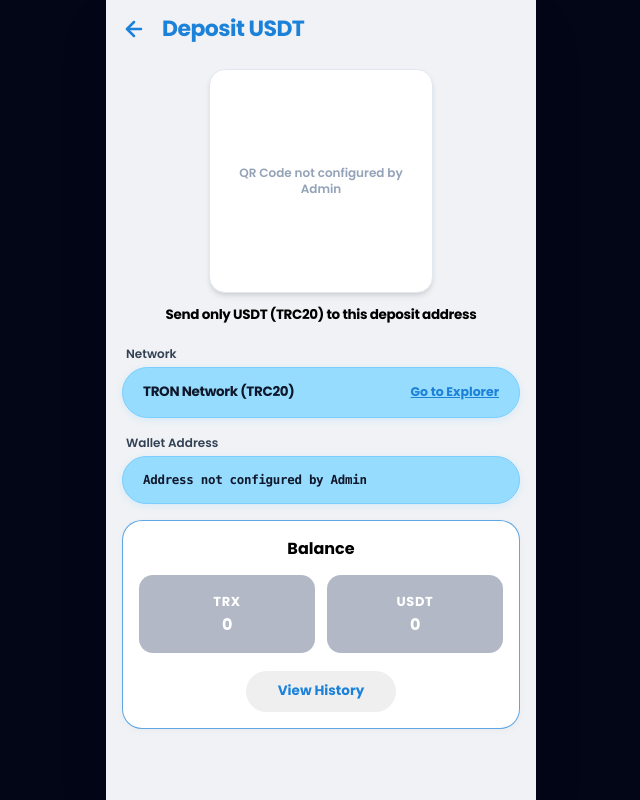
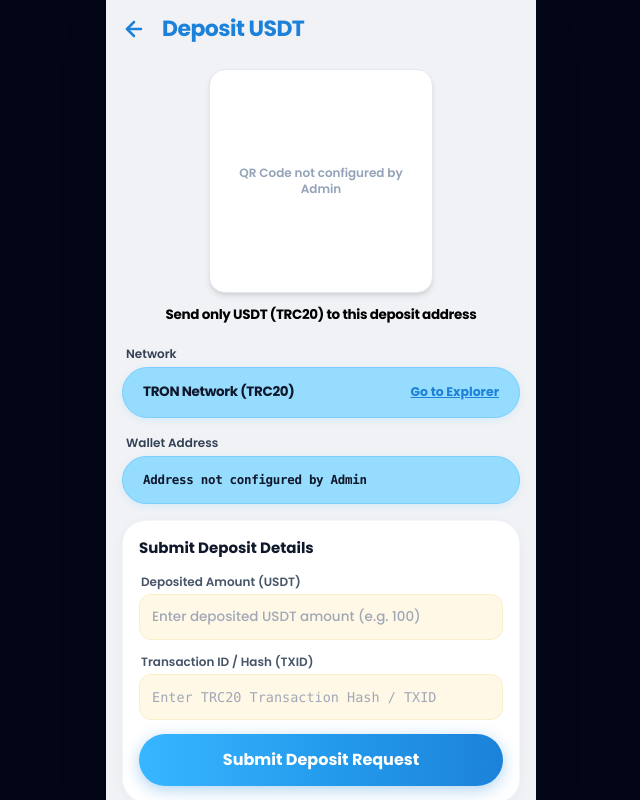
Before and after one commit to angelxexchange-tech/index-exchange, a Next.js app: page /deposit in a window 1280 px wide. Shown: the whole page, without its empty margins (319-959 px from the left). Built offline with nearby package versions, Linux system fonts and the light colour scheme; no server answers; sample sign-in values are in the browser's storage.

Commit message:
feat: add deposit request submission form (amount & TXID) and admin approval/rejection handler

```diff
--- /dev/null
+++ b/src/app/api/user/deposit/route.ts
@@ -0,0 +1,80 @@
+import { NextRequest, NextResponse } from "next/server";
+import { connectToDatabase } from "@/lib/db";
+import User from "@/models/User";
+import Transaction from "@/models/Transaction";
+
+export async function POST(req: NextRequest) {
+  try {
+    const body = await req.json();
+    const { userId, amount, transactionId, asset } = body;
+
+    const numAmount = Number(amount);
+    const cleanTxId = transactionId ? String(transactionId).trim() : "";
+    const targetAsset = asset ? String(asset).trim().toUpperCase() : "USDT";
+
+    if (!userId || isNaN(numAmount) || numAmount <= 0) {
+      return NextResponse.json(
+        { success: false, message: "Please enter a valid deposit amount." },
+        { status: 400 }
+      );
+    }
+
+    if (!cleanTxId) {
+      return NextResponse.json(
+        { success: false, message: "Please enter the Transaction ID / Hash (TXID)." },
+        { status: 400 }
+      );
+    }
+
+    await connectToDatabase();
+
+    const user = await User.findOne({ userId });
+    if (!user) {
+      return NextResponse.json(
+        { success: false, message: "User not found." },
+        { status: 404 }
+      );
+    }
+
+    // Check if duplicate transaction ID was submitted
+    const existingTx = await Transaction.findOne({ address: cleanTxId, type: "deposit" });
+    if (existingTx) {
+      return NextResponse.json(
+        { success: false, message: "This Transaction ID / Hash has already been submitted." },
+        { status: 400 }
+      );
+    }
+
+    const refId = `DEP-${Date.now()}-${Math.floor(1000 + Math.random() * 9000)}`;
+
+    const transaction = await Transaction.create({
+      userId,
+      type: "deposit",
+      asset: targetAsset,
+      amount: numAmount,
+      status: "pending",
+      address: cleanTxId,
+      referenceId: refId,
+    });
+
+    return NextResponse.json({
+      success: true,
+      message: `Deposit request of ${numAmount} ${targetAsset} submitted successfully for Admin review! Reference ID: ${refId}`,
+      transaction: {
+        _id: transaction._id.toString(),
+        referenceId: transaction.referenceId,
+        amount: numAmount,
+        asset: targetAsset,
+        status: transaction.status,
+        address: cleanTxId,
+        createdAt: transaction.createdAt,
+      },
+    });
+  } catch (error: any) {
+    console.error("User Deposit POST Error:", error);
+    return NextResponse.json(
+      { success: false, message: error?.message || "Failed to submit deposit request." },
+      { status: 500 }
+    );
+  }
+}
--- a/src/app/deposit/page.tsx
+++ b/src/app/deposit/page.tsx
@@ -2,7 +2,7 @@
 
 import React, { useState, useEffect } from "react";
 import Link from "next/link";
-import { ArrowLeft, Copy, CheckCircle2, Loader2 } from "lucide-react";
+import { ArrowLeft, Copy, CheckCircle2, Loader2, AlertCircle } from "lucide-react";
 import { useAuthGuard } from "@/hooks/useAuthGuard";
 
 export default function DepositPage() {
@@ -19,7 +19,13 @@ export default function DepositPage() {
   const [explorerUrl, setExplorerUrl] = useState<string>("https://tronscan.org");
   const [loadingSettings, setLoadingSettings] = useState(true);
 
-  useEffect(() => {
+  // Deposit Request Submission Form state
+  const [depositAmount, setDepositAmount] = useState("");
+  const [txnId, setTxnId] = useState("");
+  const [submittingDeposit, setSubmittingDeposit] = useState(false);
+  const [depositAlert, setDepositAlert] = useState<{ type: "success" | "error"; message: string } | null>(null);
+
+  const loadData = () => {
     if (!isAuthenticated || !userId) return;
 
     // 1. Fetch user wallet balances
@@ -53,6 +59,10 @@ export default function DepositPage() {
       })
       .catch((err) => console.error("Fetch deposit settings error:", err))
       .finally(() => setLoadingSettings(false));
+  };
+
+  useEffect(() => {
+    loadData();
   }, [isAuthenticated, userId]);
 
   const handleCopy = () => {
@@ -60,6 +70,52 @@ export default function DepositPage() {
     navigator.clipboard.writeText(depositAddress);
     setCopied(true);
     setTimeout(() => setCopied(false), 2000);
+  };
+
+  const handleDepositSubmit = async (e: React.FormEvent) => {
+    e.preventDefault();
+    setDepositAlert(null);
+
+    const numAmount = Number(depositAmount);
+    if (isNaN(numAmount) || numAmount <= 0) {
+      setDepositAlert({ type: "error", message: "Please enter a valid deposit amount." });
+      return;
+    }
+
+    if (!txnId.trim()) {
+      setDepositAlert({ type: "error", message: "Please enter the Transaction ID / Hash." });
+      return;
+    }
+
+    setSubmittingDeposit(true);
+
+    try {
+      const res = await fetch("/api/user/deposit", {
+        method: "POST",
+        headers: { "Content-Type": "application/json" },
+        body: JSON.stringify({
+          userId,
+          amount: numAmount,
+          transactionId: txnId.trim(),
+          asset: "USDT",
+        }),
+      });
+
+      const data = await res.json();
+
+      if (!res.ok || !data.success) {
+        setDepositAlert({ type: "error", message: data.message || "Failed to submit deposit request." });
+      } else {
+        setDepositAlert({ type: "success", message: data.message });
+        setDepositAmount("");
+        setTxnId("");
+        loadData();
+      }
+    } catch (err) {
+      setDepositAlert({ type: "error", message: "Network error submitting deposit request." });
+    } finally {
+      setSubmittingDeposit(false);
+    }
   };
 
   if (!isMounted || !isAuthenticated) {
@@ -155,6 +211,82 @@ export default function DepositPage() {
           </div>
         </div>
 
+        {/* Deposit Proof Submission Card Form */}
+        <form onSubmit={handleDepositSubmit} className="w-full bg-white rounded-[24px] p-4 shadow-[0_2px_12px_rgba(0,0,0,0.04)] border border-slate-100/80 space-y-3.5">
+          <h2 className="text-slate-900 font-bold text-[15px]">
+            Submit Deposit Details
+          </h2>
+
+          {/* Amount Field */}
+          <div>
+            <label className="block text-xs font-semibold text-slate-600 mb-1 pl-0.5">
+              Deposited Amount (USDT)
+            </label>
+            <div className="bg-[#FFF8E7] rounded-xl p-3 flex items-center border border-[#FBEECB]">
+              <input
+                type="number"
+                step="any"
+                required
+                value={depositAmount}
+                onChange={(e) => setDepositAmount(e.target.value)}
+                placeholder="Enter deposited USDT amount (e.g. 100)"
+                className="w-full bg-transparent font-medium text-slate-800 placeholder:text-[#A0A8B6] outline-none text-[13.5px]"
+              />
+            </div>
+          </div>
+
+          {/* Transaction ID / Hash Field */}
+          <div>
+            <label className="block text-xs font-semibold text-slate-600 mb-1 pl-0.5">
+              Transaction ID / Hash (TXID)
+            </label>
+            <div className="bg-[#FFF8E7] rounded-xl p-3 flex items-center border border-[#FBEECB]">
+              <input
+                type="text"
+                required
+                value={txnId}
+                onChange={(e) => setTxnId(e.target.value)}
+                placeholder="Enter TRC20 Transaction Hash / TXID"
+                className="w-full bg-transparent font-medium text-slate-800 placeholder:text-[#A0A8B6] outline-none text-[13.5px] font-mono"
+              />
+            </div>
+          </div>
+
+          {/* Alert Notification */}
+          {depositAlert && (
+            <div
+              className={`p-3 rounded-2xl text-xs font-semibold text-center border animate-in fade-in flex items-center justify-center space-x-2 ${
+                depositAlert.type === "success"
+                  ? "bg-emerald-50 border-emerald-200 text-emerald-700"
+                  : "bg-rose-50 border-rose-200 text-rose-700"
+              }`}
+            >
+              {depositAlert.type === "success" ? (
+                <CheckCircle2 className="w-4 h-4 shrink-0 text-emerald-600" />
+              ) : (
+                <AlertCircle className="w-4 h-4 shrink-0 text-rose-600" />
+              )}
+              <span>{depositAlert.message}</span>
+            </div>
+          )}
+
+          {/* Submit Deposit Request Button */}
+          <button
+            type="submit"
+            disabled={submittingDeposit}
+            className="w-full py-3.5 rounded-full bg-gradient-to-r from-[#38B6FF] via-[#249CEE] to-[#1C82D9] hover:opacity-95 active:scale-[0.98] disabled:opacity-75 text-white font-bold text-[16px] shadow-[0_4px_16px_rgba(28,130,217,0.35)] transition-all cursor-pointer flex items-center justify-center space-x-2"
+          >
+            {submittingDeposit ? (
+              <>
+                <Loader2 className="w-5 h-5 animate-spin" />
+                <span>Submitting Request...</span>
+              </>
+            ) : (
+              <span>Submit Deposit Request</span>
+            )}
+          </button>
+        </form>
+
         {/* Balance Card Section */}
         <section className="w-full bg-white rounded-[20px] border border-[#1C82D9]/70 p-4 shadow-[0_2px_8px_rgba(0,0,0,0.03)] space-y-3.5 mt-2">
           <h2 className="text-center text-black font-extrabold text-[16px]">
```
